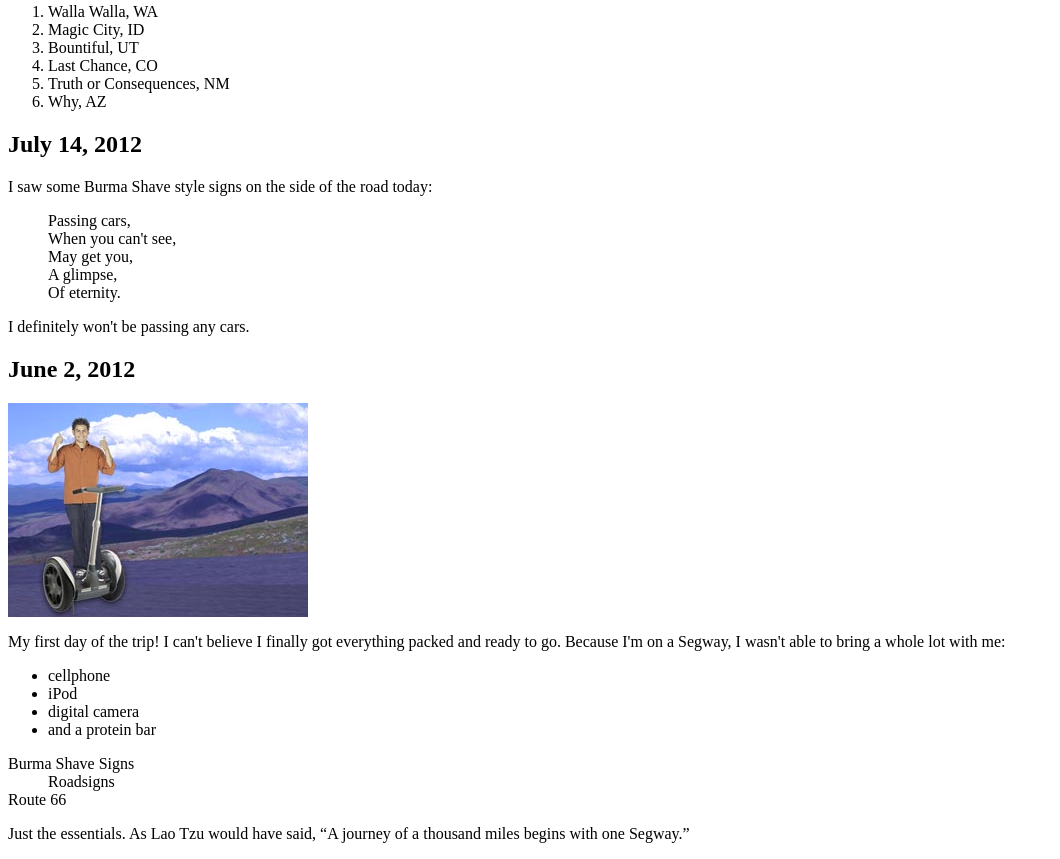
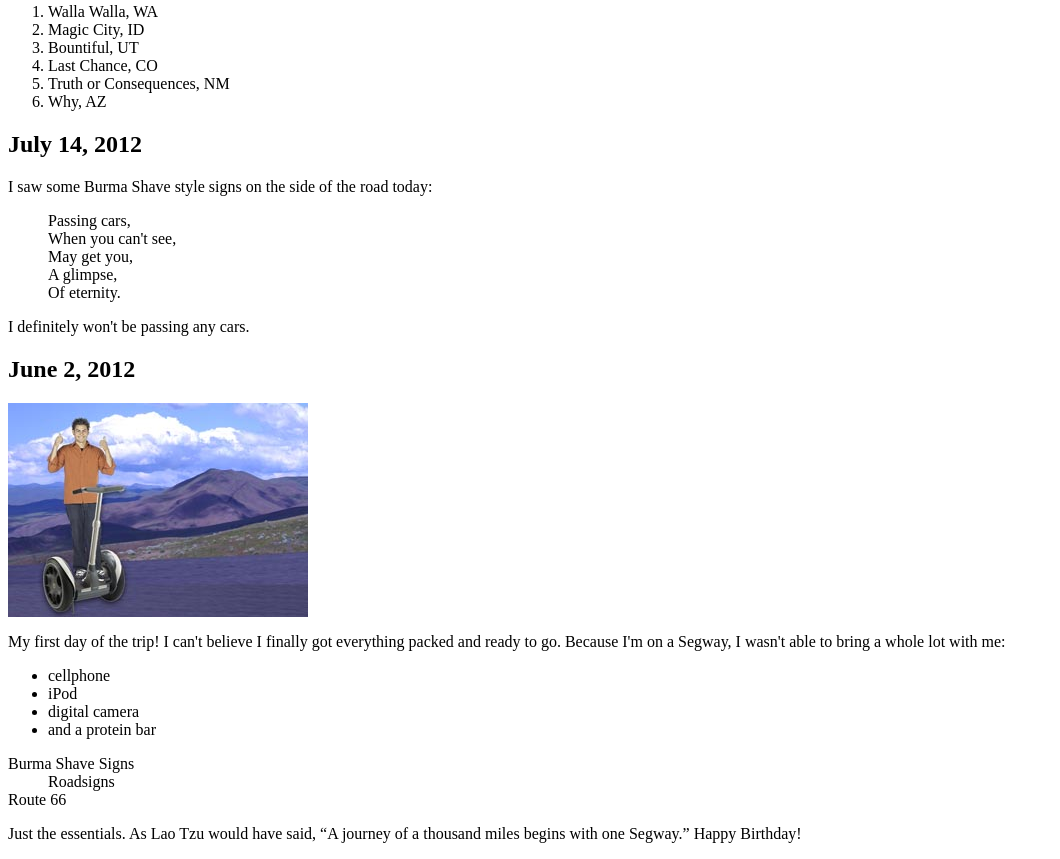
Before and after one commit to Deepwind64/deepwind.github.io, a plain HTML site: page index.html in a window 1280 px wide. Shown: the part 412-1271 px from the top of the page, without its empty margins (0-1060 px from the left). Drawn offline with Linux system fonts and the light colour scheme; files whose address does not match are found by name.

Commit message:
birthday2

```diff
--- a/index.html
+++ b/index.html
@@ -65,6 +65,7 @@
        Just the essentials.  As
       Lao Tzu would have said, <q>A journey of a
       thousand miles begins with one Segway.</q>
+      <a herf = "birthday/index2.html">Happy Birthday!</a>
     </p>
   </body>
 </html>
```
Also changed, not shown: images/segway1.jpg (renamed from segway1.jpg), images/segway2.jpg (renamed from segway2.jpg).
